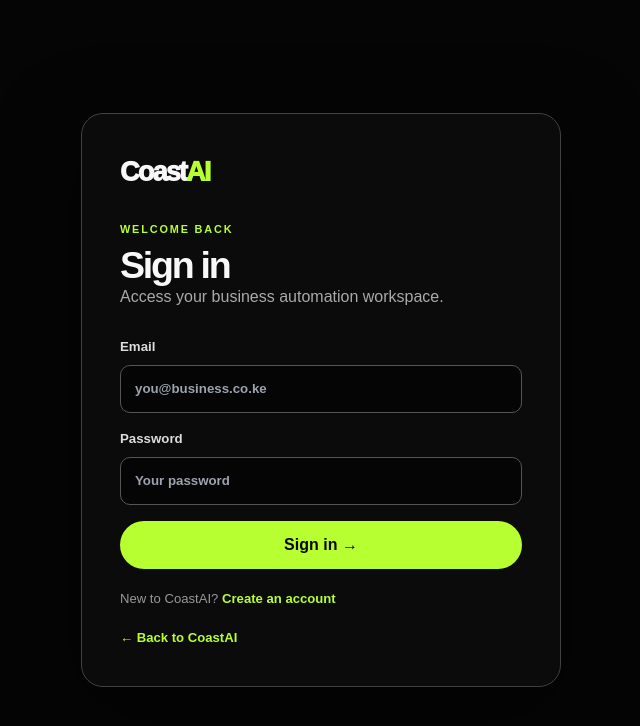
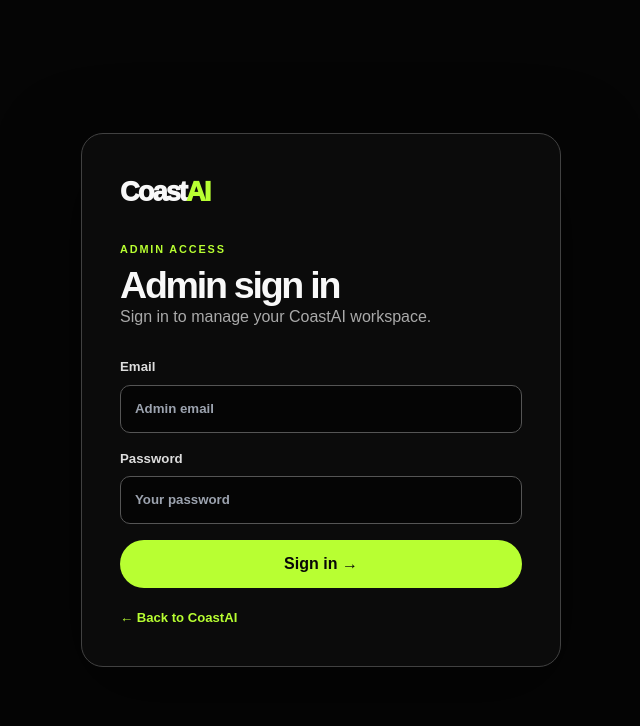
Before and after one commit to biihafidh/CoastAI-AUTOMATION, a Next.js app: page /login in a window 1280 px wide. Shown: the top 726 px of the page, without its empty margins (319-959 px from the left). Built offline with nearby package versions, Linux system fonts and the light colour scheme.

Commit message:
Make CoastAI login admin-only in the interface

```diff
--- a/src/app/login/page.tsx
+++ b/src/app/login/page.tsx
@@ -8,5 +8,5 @@ import { createClient } from "@/lib/supabase/client";
 export default function LoginPage() {
   const [email,setEmail]=useState(""); const [password,setPassword]=useState(""); const [error,setError]=useState(""); const [busy,setBusy]=useState(false); const router=useRouter();
   async function submit(event:FormEvent){event.preventDefault();setBusy(true);setError("");try{const supabase=createClient();const {error}=await supabase.auth.signInWithPassword({email,password});if(error)throw error;router.push("/dashboard");router.refresh();}catch(e){setError(e instanceof Error?e.message:"Sign in failed.");}finally{setBusy(false);}}
-  return <main className="auth-shell"><div className="auth-card"><Link href="/" className="auth-brand">Coast<span>AI</span></Link><p className="auth-eyebrow">WELCOME BACK</p><h1>Sign in</h1><p className="auth-subtitle">Access your business automation workspace.</p><form onSubmit={submit} className="auth-form"><label>Email<input required type="email" value={email} onChange={e=>setEmail(e.target.value)} placeholder="you@business.co.ke"/></label><label>Password<input required type="password" value={password} onChange={e=>setPassword(e.target.value)} placeholder="Your password"/></label><button disabled={busy}>{busy?"Signing in…":"Sign in →"}</button></form>{error&&<p className="auth-message">{error}</p>}<p className="auth-foot">New to CoastAI? <Link href="/signup">Create an account</Link></p><p className="auth-foot"><Link href="/">← Back to CoastAI</Link></p></div></main>;
+  return <main className="auth-shell"><div className="auth-card"><Link href="/" className="auth-brand">Coast<span>AI</span></Link><p className="auth-eyebrow">ADMIN ACCESS</p><h1>Admin sign in</h1><p className="auth-subtitle">Sign in to manage your CoastAI workspace.</p><form onSubmit={submit} className="auth-form"><label>Email<input required type="email" value={email} onChange={e=>setEmail(e.target.value)} placeholder="Admin email"/></label><label>Password<input required type="password" value={password} onChange={e=>setPassword(e.target.value)} placeholder="Your password"/></label><button disabled={busy}>{busy?"Signing in…":"Sign in →"}</button></form>{error&&<p className="auth-message">{error}</p>}<p className="auth-foot"><Link href="/">← Back to CoastAI</Link></p></div></main>;
 }
```
